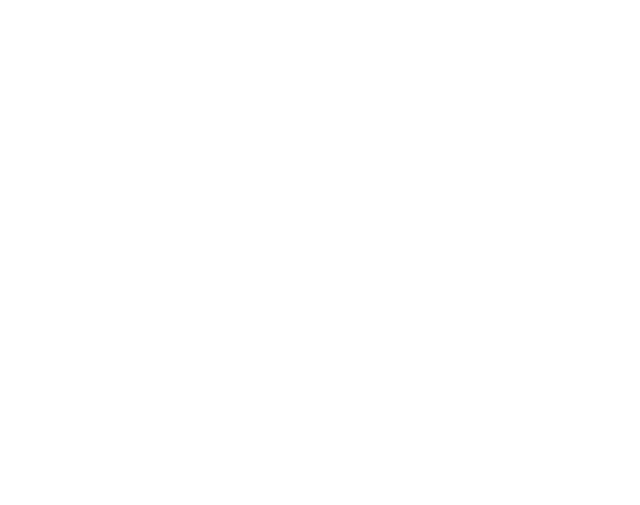
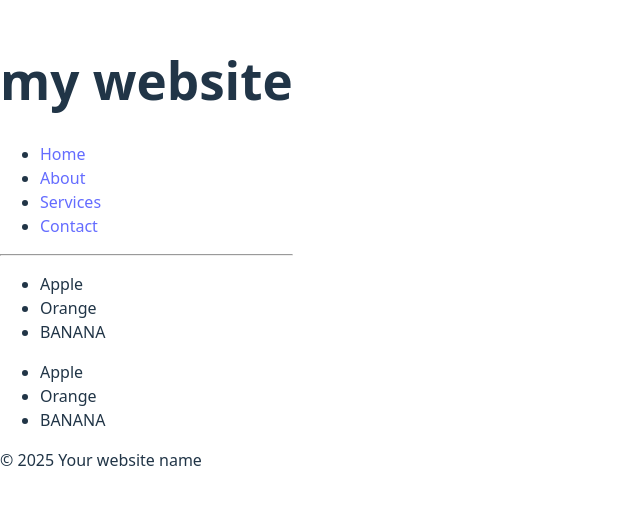
Before and after one commit to leviipope/react-tutorial, a React (Vite) app in the folder my-react-app/: page / in a window 1280 px wide. Shown: the part 147-652 px from the top of the page, without its empty margins (0-640 px from the left). Built offline with nearby package versions, Linux system fonts and the light colour scheme.

Commit message:
lesson1: intro

```diff
--- a/my-react-app/src/App.jsx
+++ b/my-react-app/src/App.jsx
@@ -1,7 +1,17 @@
-
+import Header from "./Header.jsx"
+import Footer from "./Footer.jsx"
+import Food from "./Food.jsx"
 
 function App() {
 
+    return(
+        <>
+            <Header/>
+            <Food/>
+            <Food/>
+            <Footer/>
+        </>
+    );
 }
 
 export default App
--- /dev/null
+++ b/my-react-app/src/Food.jsx
@@ -0,0 +1,16 @@
+
+function Food(){
+
+    const food1 = "Orange"
+    const food2 = "Banana"
+
+    return(
+        <ul>
+            <li>Apple</li>
+            <li>{food1}</li>
+            <li>{food2.toUpperCase()}</li>
+        </ul>
+    );
+}
+
+export default Food
--- /dev/null
+++ b/my-react-app/src/Footer.jsx
@@ -0,0 +1,10 @@
+
+function Footer(){
+    return(
+        <footer>
+            <p>&copy; {new Date().getFullYear()} Your website name</p>
+        </footer>
+    );
+}
+
+export default Footer
--- /dev/null
+++ b/my-react-app/src/Header.jsx
@@ -0,0 +1,20 @@
+
+function Header(){
+
+    return(
+        <header>
+            <h1>my website</h1>
+            <nav>
+                <ul>
+                    <li><a href="#">Home</a></li>
+                    <li><a href="#">About</a></li>
+                    <li><a href="#">Services</a></li>
+                    <li><a href="#">Contact</a></li>
+                </ul>
+            </nav>
+            <hr />
+        </header>
+    );
+}
+
+export default Header
```
